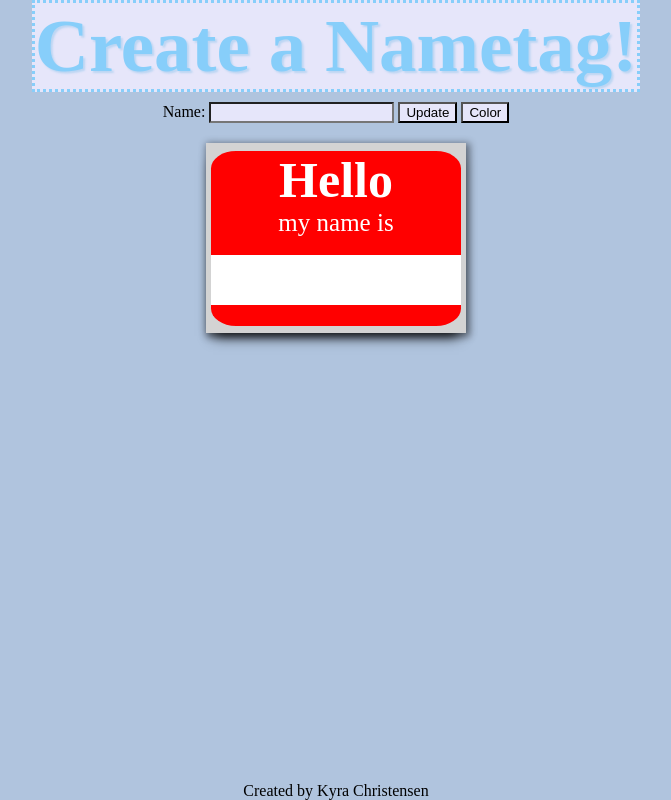
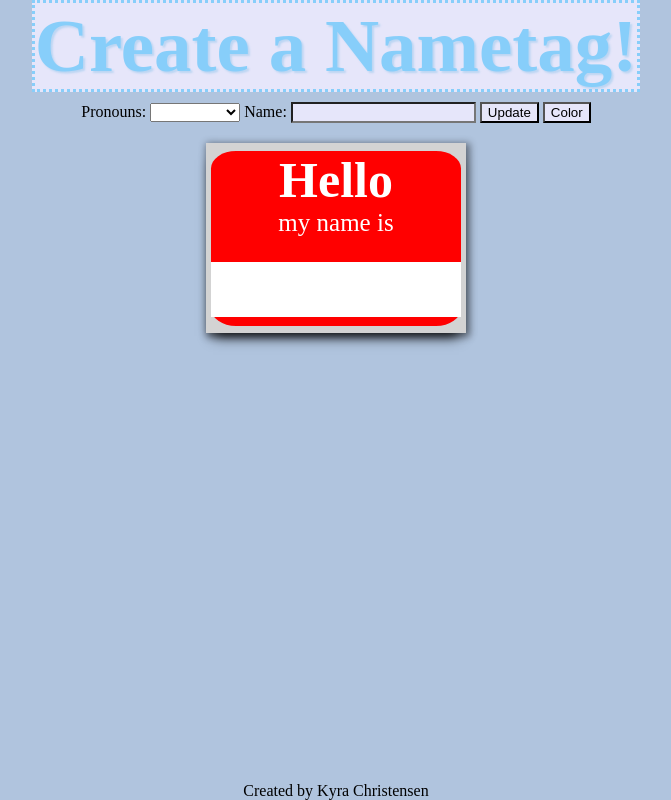
Before and after one commit to Kyra-christensen/nametag-lab-nov21, a plain HTML site: page index.html in a window 1280 px wide. Both pictures are taken after a click on the button "Update". Shown: the whole page, without its empty margins (304-975 px from the left). Drawn offline with Linux system fonts and the light colour scheme.

Commit message:
created pronoun selection and looping color button

```diff
--- a/app.js
+++ b/app.js
@@ -3,20 +3,31 @@ const nameInputEl = document.getElementById('name-input');
 const nameDisplayEl = document.getElementById('name-display');
 const colorButtonEl = document.getElementById('color-button');
 const boxEl = document.getElementById('box');
+const colors = ['pink', 'red', 'orange', 'yellow', 'blue', 'green'];
+let colorNumber = 0;
+const proNouns = document.getElementById('pronouns');
+const pronounDisplay = document.getElementById('pronoun-display');
 
 console.log(updateButtonEl);
 console.log(nameInputEl);
 console.log(nameDisplayEl);
 console.log(colorButtonEl);
 console.log(boxEl);
+console.log(proNouns);
+console.log(pronounDisplay);
 
 updateButtonEl.addEventListener('click', () => {
     const newName = nameInputEl.value;
     nameDisplayEl.textContent = newName;
     console.log('you clicked the button,' + newName + '.');
-});
+
+    nameInputEl.value= '';
+
+    pronounDisplay.textContent = proNouns.value;
+})
 
 colorButtonEl.addEventListener('click', () => {
     console.log('You clicked the color button');
-    boxEl.style.backgroundColor = 'pink';
+    boxEl.style.backgroundColor = colors[colorNumber % colors.length];
+    colorNumber++;
 })
--- a/index.html
+++ b/index.html
@@ -13,6 +13,16 @@
             <h1 class="header">Create a Nametag!</h1>
         </header>
         <section class="input-area">
+            <label class="pronouns" >
+                Pronouns:
+            </label>
+            <select id="pronouns">
+                <option value=""> </option>
+                <option value="She/Her">She/Her</option>
+                <option value="He/Him">He/Him</option>
+                <option value="They/Them">They/Them</option>
+                <option value="Nonbinary">Nonbinary</option>
+            </select>
             <label>
                 Name:
                 <input class="input" id= "name-input">
@@ -25,6 +35,7 @@
                 <h1 class="hello"><strong>Hello</strong></h1>
                 <h2 class="name-is">my name is</h2>
                 <h3 id="name-display" class="my-name">Kyra Christensen</h3>
+                <h4 class= "my-pronouns" id="pronoun-display">My pronouns are:</h4>
             </div>
         </section>
     </main>
--- a/style.css
+++ b/style.css
@@ -88,10 +88,11 @@ main{
 
 .my-name {
     background-color: white;
-    height: 50px;
-    padding-top: 5%;
-    padding-bottom: 5%;
-
+    height: 25px;
+    padding-top: 0%;
+    padding-bottom: 0%;
+    margin-bottom: 0;
+    font-size: 25px;
 }
 
 footer {
@@ -100,3 +101,9 @@ footer {
     width: 100%;
     text-align: center;
 }
+
+.my-pronouns {
+    margin-top: 0;
+    background-color: white;
+    height: 30px;
+}
```
Also changed, not shown: 1 other file.
